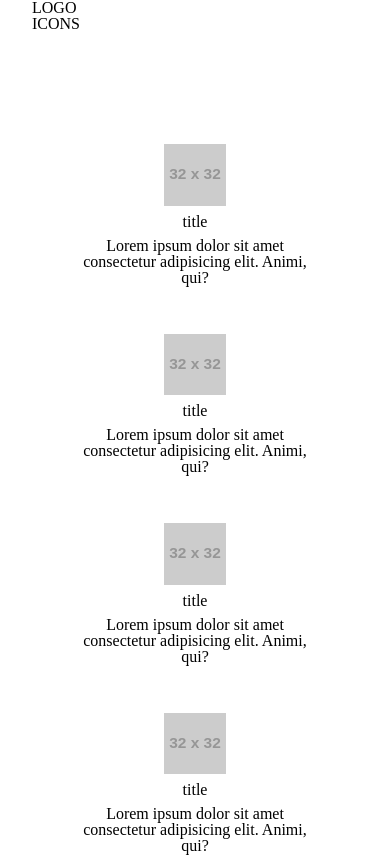
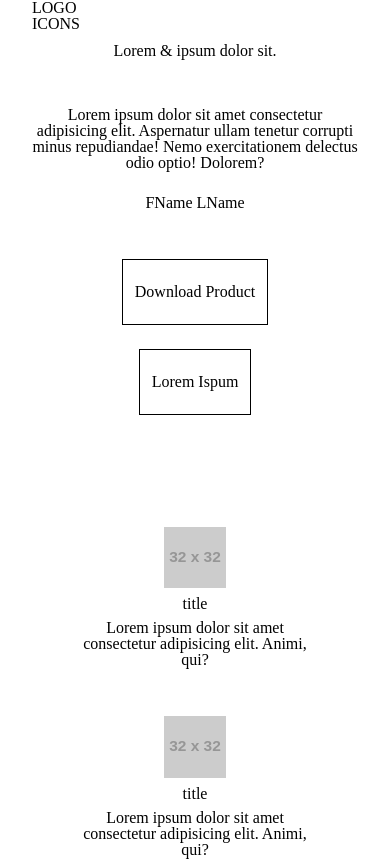
Before and after one commit to jwb094/jwbsite2402, a website: page index.html in a window 390 px wide. Shown: the top 861 px of the page. Drawn offline with Linux system fonts and the light colour scheme; placeholder pictures from the web are drawn by us.

Commit message:
update(index.html - home-header bloc) completed bloc layout:mobile to desktop

```diff
--- a/index.html
+++ b/index.html
@@ -40,13 +40,32 @@
     </div>
   </nav>
   <main>
-    <section data-component-name="" class="">
+    <!-- <section data-component-name="" class="">
       <div class="l-container">
         <div class="row">
         </div>
       </div>
-    </section>
-    <section data-component-home="" class="">
+    </section> -->
+    <section data-component-home-header class="md.pt-112" style="/*background: url(https://loremflickr.com/1280/740) no-repeat 50% 50%; background-size: cover;/*">
+      <div class="l-container">
+      <div class="row">
+        <div class="col-xs-12 col-md-9">
+          <div class="home-header--content_bloc flex flex-col justify-content-center text-center md.align-items-start md.text-left md.pt-128">
+            <h1 class="mb-48">Lorem & ipsum dolor sit.</h1>
+
+            <p>Lorem ipsum dolor sit amet consectetur adipisicing elit. Aspernatur ullam tenetur corrupti minus repudiandae! Nemo exercitationem delectus odio optio! Dolorem?</p>
+            <p class="pt-24">FName LName</p>
+            <div class="flex flex-col align-items-center md.flex-row md.justify-content-evenly | pt-48 gap-24 ">
+              <button class="border-1 border-black border-solid py-24 px-12"> Download Product </button>
+              <button class="border-1 border-black border-solid | py-24 px-12 "> Lorem Ispum</button>
+            </div>
+          </div>
+        </div>
+        <div class="hidden md.flex col-md-3">
+          <img class="object-cover" src="https://loremflickr.com/532/252" alt="">
+        </div>
+      </div>
+    </div>
     </section>
     <section data-component-promo="" class="pt-112 pb-56">
       <div class="l-container">
```
